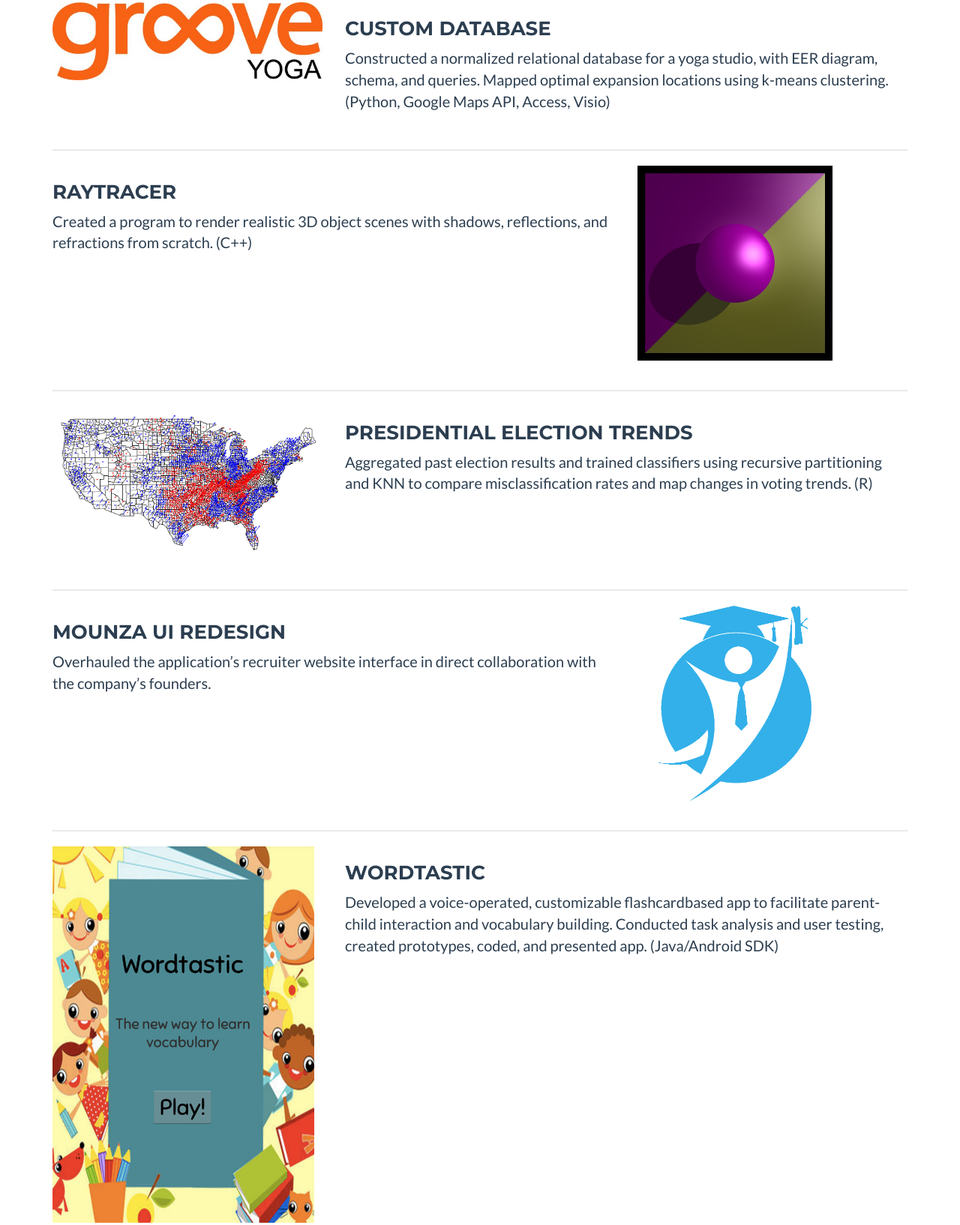
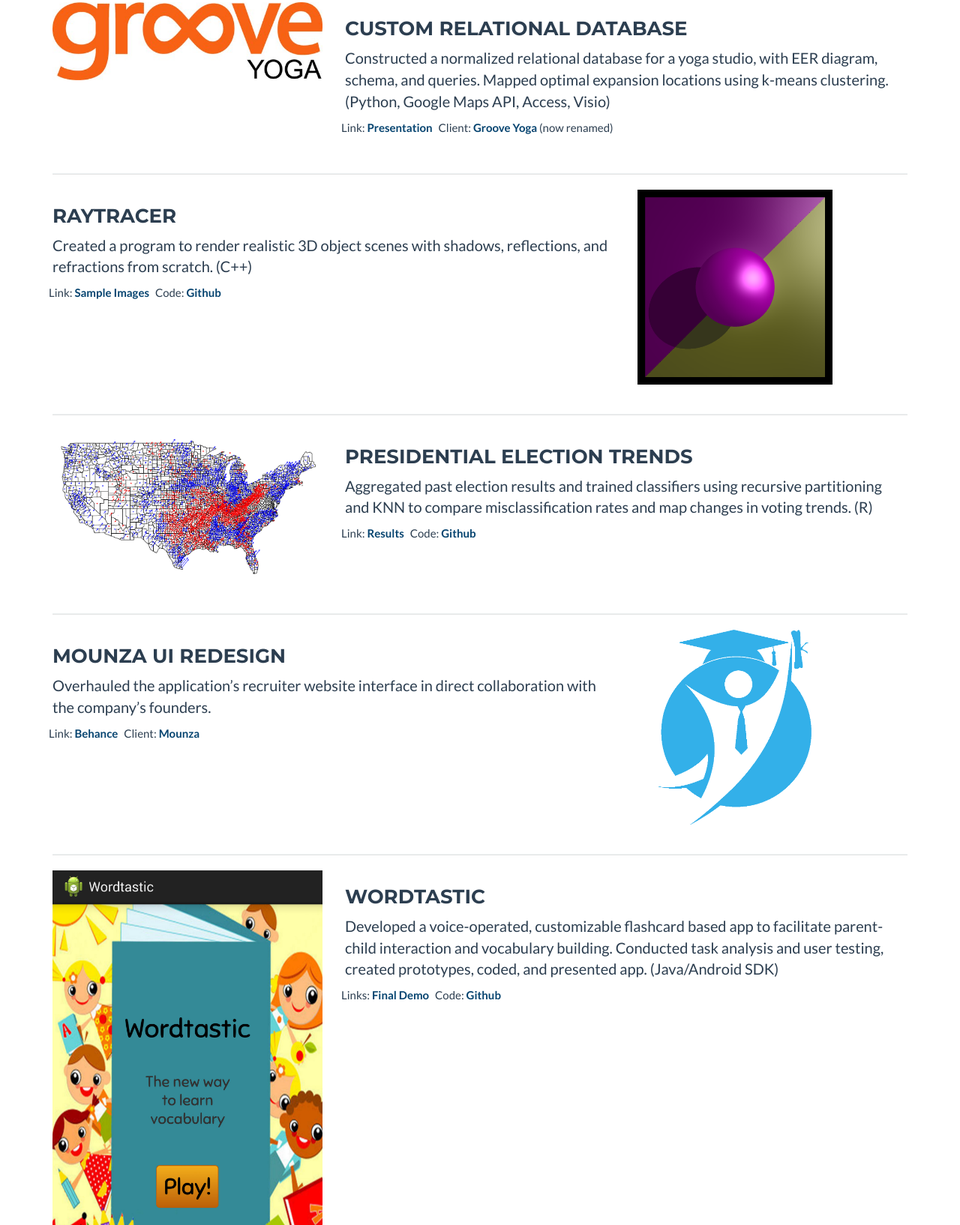
Before and after one commit to patricklin/patricklin.github.io, a plain HTML site: page index.html in a window 1280 px wide. Shown: the part 1685-3319 px from the top of the page at 75% size. Drawn offline with nearby package versions, Linux system fonts and the light colour scheme; a script that the page names is missing.

Commit message:
added wordtastic pics
new screenshots

```diff
--- a/index.html
+++ b/index.html
@@ -10,7 +10,7 @@
     <meta name="author" content="">
 
     <title>Yay I can use Bootstrap!</title>
-    <link rel='shortcut icon' type='image/x-icon' href='/favicon.ico' />
+    <link rel='shortcut icon' href='favicon.ico' type='image/x-icon'/ >
     <!-- Bootstrap Core CSS - Uses Bootswatch Flatly Theme: http://bootswatch.com/flatly/ -->
     <link href="css/bootstrap.min.css" rel="stylesheet">
 
@@ -112,7 +112,7 @@
             </div>
             <div class="row">
                     <p>Hello there, I'm Patrick, a recent CS graduate from UC Berkeley. I'm currently looking for a full-time position related to software development and other engineering operations. This site is still a work in progress, but provides visuals and additional information for some of the projects I've worked on!</p>
-                    <p>More about me: some of my hobbies include digital photography (see my <a href="https://www.flickr.com/photos/linpatrick"><b>Flickr</b></a>), mostly shot with a Canon T3i and Sigma 17-50mm f/2.8, hip-hop dance (<a href="https://www.youtube.com/user/AFXDancer"><b>AFX</b></a> and <a href="ttps://www.facebook.com/EnVisionChoreo"><b>ENVC</b></a>), weightlifting (previously ascribed to <a href="https://en.wikipedia.org/wiki/Intermittent_fasting"><b>intermittent fasting</b>)</a>, PC gaming, martial arts (muay thai, Brazilian jiu-jitsu), longboarding, and eating desserts. </p>
+                    <p>More about me: some of my hobbies include digital photography (see my <a href="https://www.flickr.com/photos/linpatrick"><b>Flickr</b></a>), mostly shot with a Canon T3i and Sigma 17-50mm f/2.8, hip-hop dance (<a href="https://www.youtube.com/user/AFXDancer"><b>AFX</b></a> and <a href="ttps://www.facebook.com/EnVisionChoreo"><b>ENVC</b></a>), weightlifting (also previously ascribed to <a href="https://en.wikipedia.org/wiki/Intermittent_fasting"><b>intermittent fasting</b>)</a>, PC gaming, martial arts (muay thai, Brazilian jiu-jitsu), longboarding, and eating desserts. </p>
 
             </div>
         </div>
@@ -145,9 +145,18 @@
                     </a>
                 </div>
                 <div class="col-sm-8 portfolio-item">
-                    <h3>Custom Database</h3>
+                    <h3>Custom Relational Database</h3>
                     <p> Constructed a normalized relational database for a yoga studio, with EER diagram, schema, and queries. Mapped optimal expansion locations using k-means clustering. (Python, Google Maps API, Access, Visio)
-                    </p>
+                    <ul class="list-inline item-details">
+                        </li>Link:
+                            <strong><a href="http://www.ieor.berkeley.edu/~ieor115/labs/DP-fa2013/Team7-IEOR115-ProjectPres.pdf">Presentation</a>
+                            </strong>
+                        </li>
+                        <li>Client:
+                            <strong><a href="grooveyoga.com">Groove Yoga</a>
+                            </strong> (now renamed)
+                        </li>
+                    </ul>
                 </div>
             </div>
             <div class="row">
@@ -161,6 +170,16 @@
                 <div class="col-sm-8 portfolio-item">
                     <h3>Raytracer</h3>
                     <p> Created a program to render realistic 3D object scenes with shadows, reflections, and refractions from scratch.  (C++) </p>
+                    <ul class="list-inline item-details">
+                        </li>Link:
+                            <strong><a href="184 website/assignment2.html">Sample Images</a>
+                            </strong>
+                        </li>
+                        <li>Code:
+                            <strong><a href="https://github.com/patricklin/Graphics">Github</a>
+                            </strong>
+                        </li>
+                    </ul>
                 </div>
                 <div class="col-sm-4 portfolio-item">
                     <a href="#portfolioModal2" class="portfolio-link" data-toggle="modal">
@@ -196,6 +215,17 @@
                     <p> Aggregated past election results and trained classifiers
                     using recursive partitioning and KNN to compare
                     misclassification rates and map changes in voting trends. (R) </p>
+                    <ul class="list-inline item-details">
+                        </li>Link:
+                            <strong><a href="133/finalplots.html">Results</a>
+                            </strong>
+                        </li>
+                        <li>Code:
+                            <strong><a href="https://github.com/patricklin/Presidential-Trends">Github</a>
+                            </strong>
+                        </li>
+                    </ul>
+
                 </div>
             </div>
 
@@ -210,6 +240,16 @@
                 <div class="col-sm-8 portfolio-item">
                     <h3>Mounza UI Redesign</h3>
                     <p> Overhauled the application’s recruiter website interface in direct collaboration with the company’s founders. </p>
+                    <ul class="list-inline item-details">
+                        </li>Link:
+                            <strong><a href="https://www.behance.net/gallery/25996991/Mounza-Recruiter-Platform-Redesign">Behance</a>
+                            </strong>
+                        </li>
+                        <li>Client:
+                            <strong><a href="https://www.mounza.com/">Mounza</a>
+                            </strong>
+                        </li>
+                    </ul>
                 </div>
                 <div class="col-sm-4 portfolio-item">
                     <a href="#portfolioModal4" class="portfolio-link" data-toggle="modal">
@@ -237,15 +277,25 @@
                                 <i class="fa fa-search-plus fa-3x"></i>
                             </div>
                         </div>
-                        <img src="img/projects/wordtastic.png" class="img-responsive" alt="">
+                        <img src="img/projects/wordtastic.jpg" class="img-responsive" alt="">
                     </a>
                 </div>
                 <div class="col-sm-8 portfolio-item">
                     <h3>Wordtastic</h3>
-                    <p> Developed a voice-operated, customizable flashcardbased
+                    <p> Developed a voice-operated, customizable flashcard based
                     app to facilitate parent-child interaction and
                     vocabulary building. Conducted task analysis and user
                     testing, created prototypes, coded, and presented app. (Java/Android SDK) </p>
+                    <ul class="list-inline item-details">
+                        </li>Links:
+                            <strong><a href="http://husk.eecs.berkeley.edu/courses/cs160-sp14/index.php/FinalFiles-Group:Tech_Transformers">Final Demo</a>
+                            </strong>
+                        </li>
+                        <li>Code:
+                            <strong><a href="https://github.com/kaleongkong/Tech-Transformers/tree/master/Wordtastic">Github</a>
+                            </strong>
+                        </li>
+                    </ul>
                 </div>
             </div>
 
@@ -372,10 +422,10 @@
                 <div class="row">
                     <div class="col-lg-8 col-lg-offset-2">
                         <div class="modal-body">
-                            <h2>Custom Database</h2>
+                            <h2>Custom Relational Database</h2>
                             <hr class="star-primary">
                             <img src="img/projects/groove2.jpg" class="img-responsive img-centered" alt="">
-                            <p>I, along with 7 other students worked with a local yoga studio to build them a custom functional database prototype. After determining what information and business needs the client had, we designed the database schema, built entity-relationship diagrams in Microsoft Visio, populated tables in Microsoft Access, and wrote the relevant SQL queries. </p>
+                            <p>I, along with seven other students worked with a local yoga studio to build them a custom functional database prototype. After determining what information and business needs the client had, we designed the database schema, built entity-relationship diagrams in Microsoft Visio, populated tables in Microsoft Access, and wrote the relevant SQL queries. </p>
                             <p> I primarily worked on the Visio diagrams, formatting database inputs and outputs to and from Excel, R, VBA, etc. with Python scripts, and generating a Google Maps heatmap to plot the studio's customer distribution.
                             </p>
                             <ul class="list-inline item-details">
@@ -475,7 +525,7 @@
                 <div class="row">
                     <div class="col-lg-8 col-lg-offset-2">
                         <div class="modal-body">
-                            <h2>Mounza UI Overhaul</h2>
+                            <h2>Mounza UI Redesign</h2>
                             <hr class="star-primary">
                             <img src="img/projects/mounza.png" class="img-responsive img-centered" style="width:260px;height:260px" alt="">
                             <p>Mounza is a career networking platform that connects students to hiring companies and on-campus career events. I, along with two others, worked directly with the two co-founders of the company to overhaul the site's user interface from the recruiter's perspective. </p>
@@ -510,19 +560,15 @@
                         <div class="modal-body">
                             <h2>Wordtastic</h2>
                             <hr class="star-primary">
-                            <img src="img/projects/wordtastic.png" class="img-responsive img-centered" alt="">
-                            <p></p>
+                            <img src="img/projects/wordtastic.jpg" class="img-responsive img-centered" alt="">
+                            <p>I, along with three other students, were prompted to create an Android application utilizing sound or voice-input as a primary feature. We decided to develop an app that that allowed users to create custom flashcard decks with images from the phone gallery and camera, with the goal of developing early vocabulary and image recognition in younger children. The whole project development cycle can be seen <a href="http://husk.eecs.berkeley.edu/courses/cs160-sp14/index.php/Group:Tech_Transformers"><b>here</b></a>, and includes brainstorming, user studies, prototypes, and product demonstrations. </p>
                             <ul class="list-inline item-details">
-                                <li>Client:
-                                    <strong><a href="http://startbootstrap.com">Start Bootstrap</a>
+                                </li>Links:
+                                    <strong><a href="http://husk.eecs.berkeley.edu/courses/cs160-sp14/index.php/FinalFiles-Group:Tech_Transformers">Final Demo</a>
                                     </strong>
                                 </li>
-                                <li>Date:
-                                    <strong><a href="http://startbootstrap.com">April 2014</a>
-                                    </strong>
-                                </li>
-                                <li>Service:
-                                    <strong><a href="http://startbootstrap.com">Web Development</a>
+                                <li>Code:
+                                    <strong><a href="https://github.com/kaleongkong/Tech-Transformers/tree/master/Wordtastic">Github</a>
                                     </strong>
                                 </li>
                             </ul>
```
Also changed, not shown: img/projects/wordtastic.jpg (added), img/projects/wordtastic.png (deleted), img/word/1.jpg (added), img/word/2.jpg (added), img/word/3.jpg (added), img/word/4.jpg (added), img/word/5.jpg (added), img/word/6.jpg (added), img/word/7.jpg (added).
